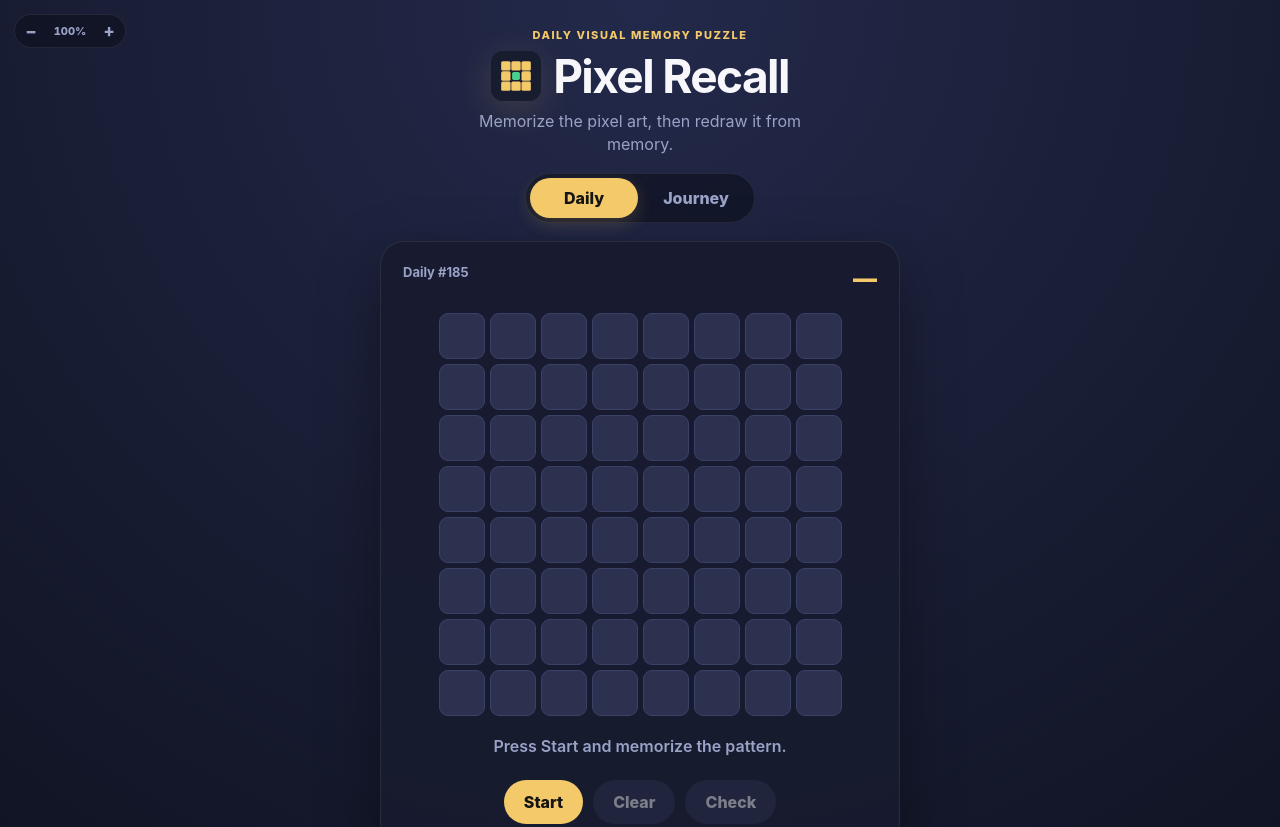
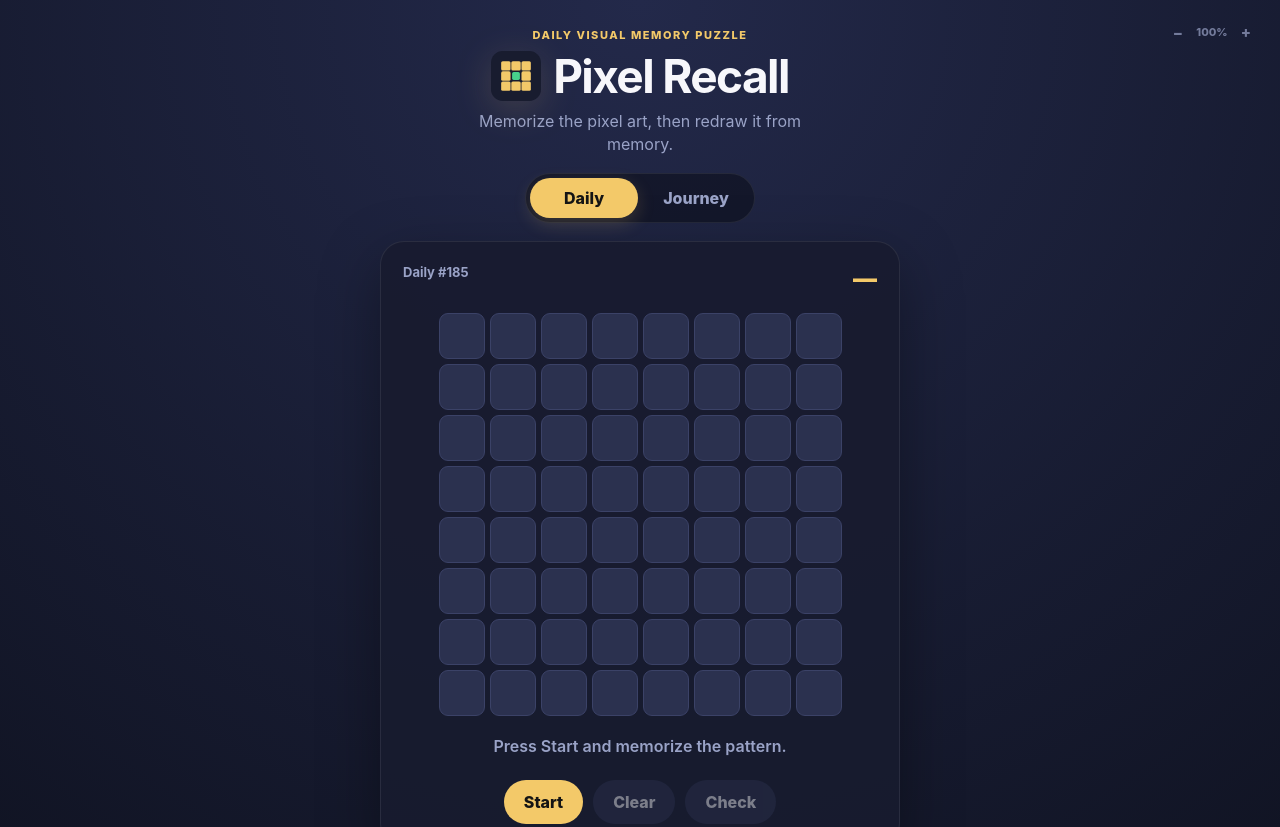
Before and after one commit to djaionfvom/pixel-recall, a plain HTML site: page index.html in a window 1280 px wide. Shown: the top 827 px of the page. Drawn offline with Linux system fonts and the light colour scheme.

Commit message:
Update style.css

```diff
--- a/style.css
+++ b/style.css
@@ -101,20 +101,28 @@ h1 {
 
 .floating-view-scale {
   position: fixed;
-  top: 14px;
-  left: 14px;
+  top: 16px;
+  right: 16px;
   z-index: 20;
+
+  opacity: .7;
+  transition: opacity .2s;
+}
+
+.floating-view-scale:hover {
+  opacity: 1;
 }
 
 .view-scale {
-  display: grid;
-  grid-template-columns: 28px auto 28px;
+  display: flex;
   align-items: center;
-  gap: 1px;
-  padding: 2px;
-  border: 1px solid rgba(255, 255, 255, .08);
+  gap: 2px;
+
+  padding: 2px 6px;
   border-radius: 999px;
-  background: rgba(14, 17, 31, .66);
+
+  background: transparent;
+  border: none;
 }
 
 .view-scale button {
@@ -134,15 +142,14 @@ h1 {
 }
 
 .scale-button {
-  width: 28px;
-  font-size: 17px;
-  line-height: 1;
+  width: 24px;
+  font-size: 15px;
 }
 
 .scale-value {
-  width: 48px;
+  width: 40px;
   font-size: 11px;
-  font-variant-numeric: tabular-nums;
+  text-align: center;
 }
 
 @supports not (zoom: 1) {
@@ -300,12 +307,12 @@ button:disabled {
 @media (max-width: 420px) {
   .floating-view-scale {
     top: 10px;
-    left: 10px;
+    right: 10px;
   }
 
   .topbar { gap: 10px; }
   .level-info { font-size: 12px; }
-  .app { padding: 58px 0 20px; }
+  .app { padding: 28px 0 20px; }
   .brand-lockup { gap: 10px; }
   .app-icon { width: 46px; height: 46px; }
   h1 { font-size: clamp(36px, 10.5vw, 42px); }
```
